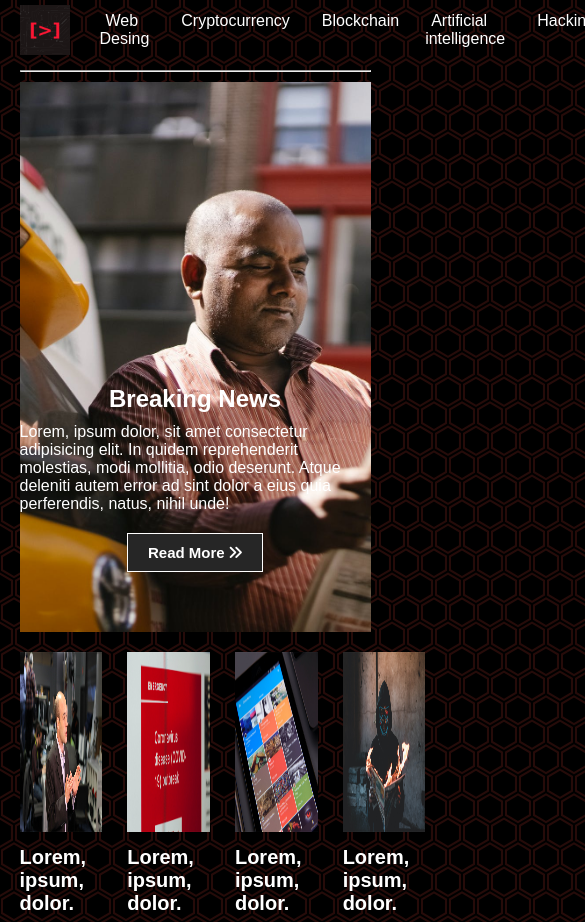
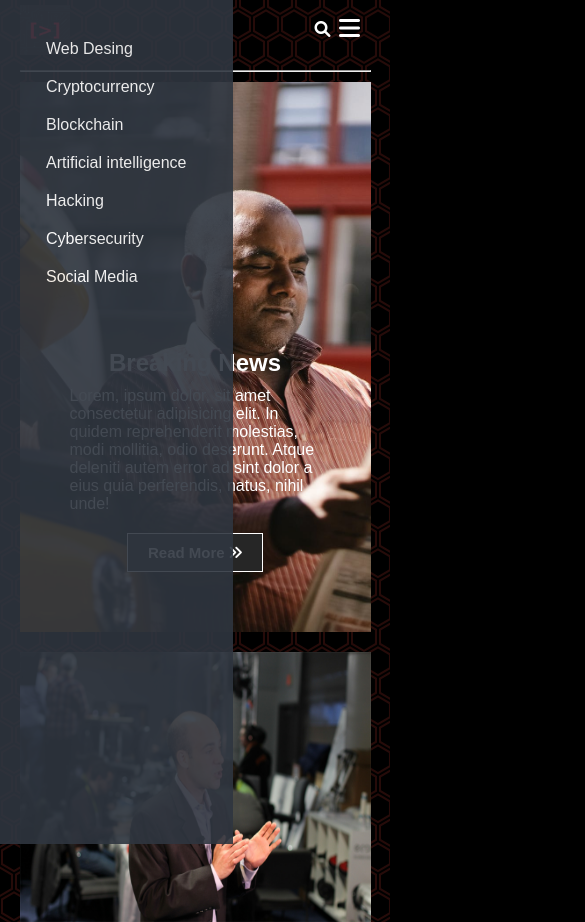
Before and after one commit to andresmiqueas/TechNews, a plain HTML site: page index.html in a window 390 px wide. Shown: the top 922 px of the page, 585 px wide, since content can reach past the window. Drawn offline with nearby package versions, Linux system fonts and the light colour scheme; a web font is replaced by a local one.

Commit message:
Sumar responsive desing y js

```diff
--- a/index.html
+++ b/index.html
@@ -13,17 +13,25 @@
 	<link rel="stylesheet" type="text/css" href="https://cdnjs.cloudflare.com/ajax/libs/font-awesome/6.0.0-beta2/css/all.css">
 	<!-- ESTILOS CSS-->
 	<link rel="stylesheet" type="text/css" href="style.css">
-	<!-- CODIGO JAVASCRIPT-->
-	<link rel="stylesheet" type="text/css" href="main.js">
+
+
+
 </head>
 
 
+
 <body>
+
+	<div class="menu-btn">
+		<i class="fas fa-bars"></i>
+	</div>
+
+
 	<div class="container">
 		<nav class="nav-main">
 			<img src="img/brand.png" alt="TechNews LOGO" class="nav-brand">
 
-			<ul class="nav-menu">
+			<ul class="nav-menu show">
 				<li>
 					<a href="#">Web Desing</a>
 				</li>
@@ -232,7 +240,18 @@
 		<h3>TechNews Copyright</h3>
 	</footer>
 
+
+	<!-- SCROLL REVEAL -->
+	<script src="https://unpkg.com/scrollreveal"></script>
+
+
+	<!-- CODIGO JAVASCRIPT-->
+	<script type="text/javascript" src="main.js"></script>
+
+
 </body>
 
 
+
+
 </html>
--- a/main.js
+++ b/main.js
@@ -0,0 +1,8 @@
+document.querySelector('.menu-btn').addEventListener('click', ()=>{
+	document.querySelector('.nav-menu').classList.toggle('show');
+});
+
+ScrollReveal().reveal('.showcase');
+ScrollReveal().reveal('.news-cards', {delay: 500});
+ScrollReveal().reveal('.cards-banner-one', {delay: 500});
+ScrollReveal().reveal('.social', {delay: 500});
--- a/style.css
+++ b/style.css
@@ -67,13 +67,24 @@ hr{
 	margin: 10px 0;
 }
 
+.menu-btn{
+	position: absolute;
+	cursor: pointer;
+	top: 15px;
+	right: 30px;
+	z-index: 2;
+	font-size: 1.5rem;
+	display: none;
+}
+
+
 /* SHOWCASE */
 
 .showcase{
 	width: 100%;
 	height: 550px;
 	background: url(./img/showcase.jpg) no-repeat center center/cover;
-	padding-bottom: 50px;
+	padding: 50px;
 	display: flex;
 	flex-direction: column;
 	align-items: center;
@@ -208,6 +219,10 @@ hr{
 	line-height: 2.8;
 }
 
+.footer-container ul li a:hover{
+	border-bottom: 2px solid #fff;
+}
+
 .footer{
 	background: #2f3640;
 	color: #616161;
@@ -216,3 +231,74 @@ hr{
 	text-align: center;
 	padding-bottom: 20px;
 }
+
+/* RESPONSIVE DESING */
+
+@media (max-width: 700px){
+
+	.menu-btn{
+		display: block;
+	}
+
+
+	.nav-main ul.nav-menu-right{
+		margin-right: 40px;
+	}
+
+	.nav-main ul.nav-menu{
+		display: block;
+		position: absolute;
+		top: 0;
+		left: 0;
+		background: #2f3640;
+		height: 100%;
+		padding: 30px;
+		opacity: .9;
+		transform: translateX(-400px);
+		transition: transform .5s ease-in-out;
+	}
+
+	.nav-main ul.nav-menu.show{
+		transform: translateX(-20px);
+	}
+
+	.news-cards{
+		grid-template-columns: repeat(2, 1fr);
+	}
+
+	.cards-banner-one .content{
+		width: 80%;
+	}
+
+	.footer-links .footer-container{
+		grid-template-columns: repeat(2, 1fr);
+	}
+
+}
+
+
+@media (max-width: 500px){
+
+	.news-cards{
+		grid-template-columns: 1fr;
+	}
+
+	.news-cards img{
+		height: 270px;
+	}
+
+	.cards-banner-one .content{
+		width: 100%;
+		padding: 60px 20px;
+	}
+
+	.footer-links .footer-container{
+		display: none;
+	}
+
+	.footer{
+		font-size: 20px;
+		color: #fff;
+		cursor: pointer;
+	}
+}
```
